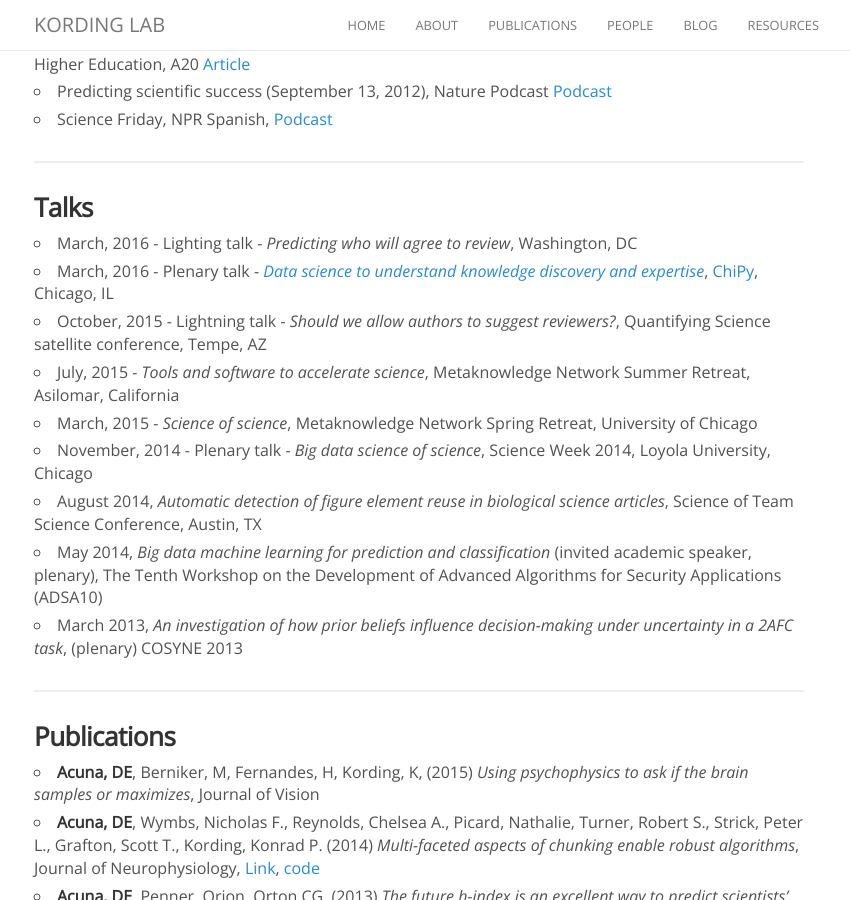
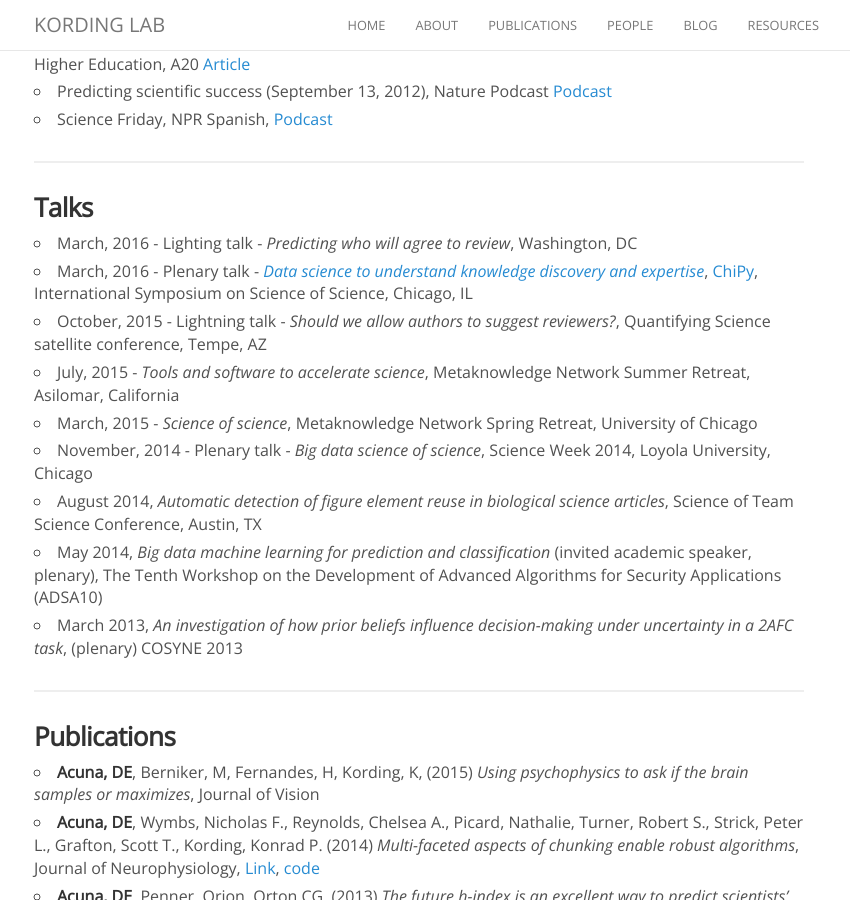
Before and after one commit to KordingLab/KordingLab.github.io, a Jekyll site: the page built from _people/daniel_e_acuna.md, in a window 1280 px wide and 900 px high, scrolled down 1731 px. Shown: the whole window, without its empty margins (221-1071 px from the left). Built offline with Jekyll 4.4.1, drawn with Linux system fonts in a browser that asks for light colours; nearby versions of some CDN libraries; comment, search, counter and statistics services are not loaded.

Commit message:
Conference name

```diff
--- a/_people/daniel_e_acuna.md
+++ b/_people/daniel_e_acuna.md
@@ -61,7 +61,7 @@ We have recently acquire a large database of abstracts and full-texts that will
 ### Talks
 
 - March, 2016 - Lighting talk - _Predicting who will agree to review_, Washington, DC
-- March, 2016 - Plenary talk - [_Data science to understand knowledge discovery and expertise_](/2016/03/11/chipy_presentation.html), [ChiPy](http://chipy.org), Chicago, IL
+- March, 2016 - Plenary talk - [_Data science to understand knowledge discovery and expertise_](/2016/03/11/chipy_presentation.html), [ChiPy](http://chipy.org), International Symposium on Science of Science, Chicago, IL
 - October, 2015 - Lightning talk - _Should we allow authors to suggest reviewers?_, Quantifying Science satellite conference, Tempe, AZ
 - July, 2015 - _Tools and software to accelerate science_, Metaknowledge Network Summer Retreat, Asilomar, California
 - March, 2015 - _Science of science_, Metaknowledge Network Spring Retreat, University of Chicago
```
